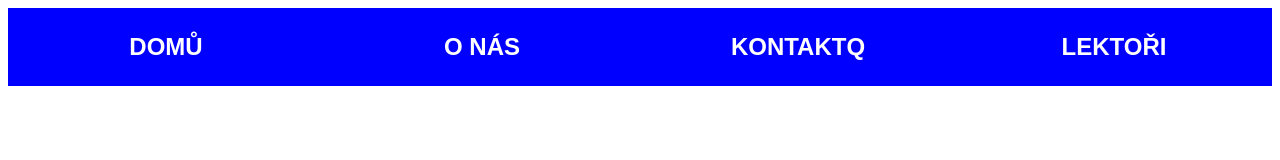
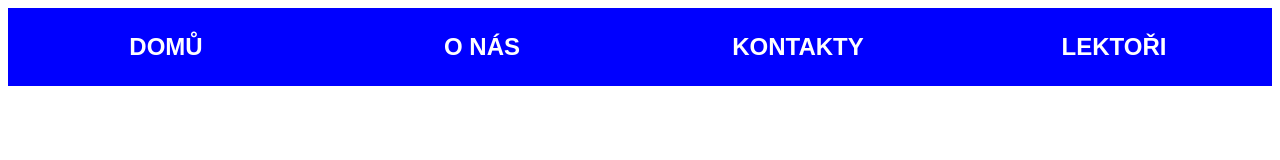
Before and after one commit to papik13/TdA24Kentucky-Bros, a Nuxt app: page / in a window 1280 px wide. Shown: the top 160 px of the page. Built offline with nearby package versions, Linux system fonts and the light colour scheme.

Commit message:
přidán Docker

```diff
--- a/components/ItemMenu.vue
+++ b/components/ItemMenu.vue
@@ -3,7 +3,7 @@
         <img src="" alt="" class="menu-logo">
         <h2 class="menu-item"><a href="">DOMŮ</a></h2>
         <h2 class="menu-item"><a href="">O NÁS</a></h2>
-        <h2 class="menu-item"><a href="">KONTAKTQ</a></h2>
+        <h2 class="menu-item"><a href="">KONTAKTY</a></h2>
         <h2 class="menu-item"><a href="">LEKTOŘI</a></h2>
     </div>
 </template>
@@ -19,9 +19,8 @@
     justify-content: center;
 }
 .menu-item {
-    display: inline-block;
     text-align: center;
-    width: 25%;
+    flex: 2;
     padding: 5px;
 }
 .menu-logo {
--- a/package.json
+++ b/package.json
@@ -5,6 +5,7 @@
   "scripts": {
     "build": "nuxt build",
     "dev": "nuxt dev",
+    "start": "nuxt start",
     "generate": "nuxt generate",
     "preview": "nuxt preview",
     "postinstall": "nuxt prepare"
```
Also changed, not shown: 2 other files (tests, documents, lock files or other folders).
